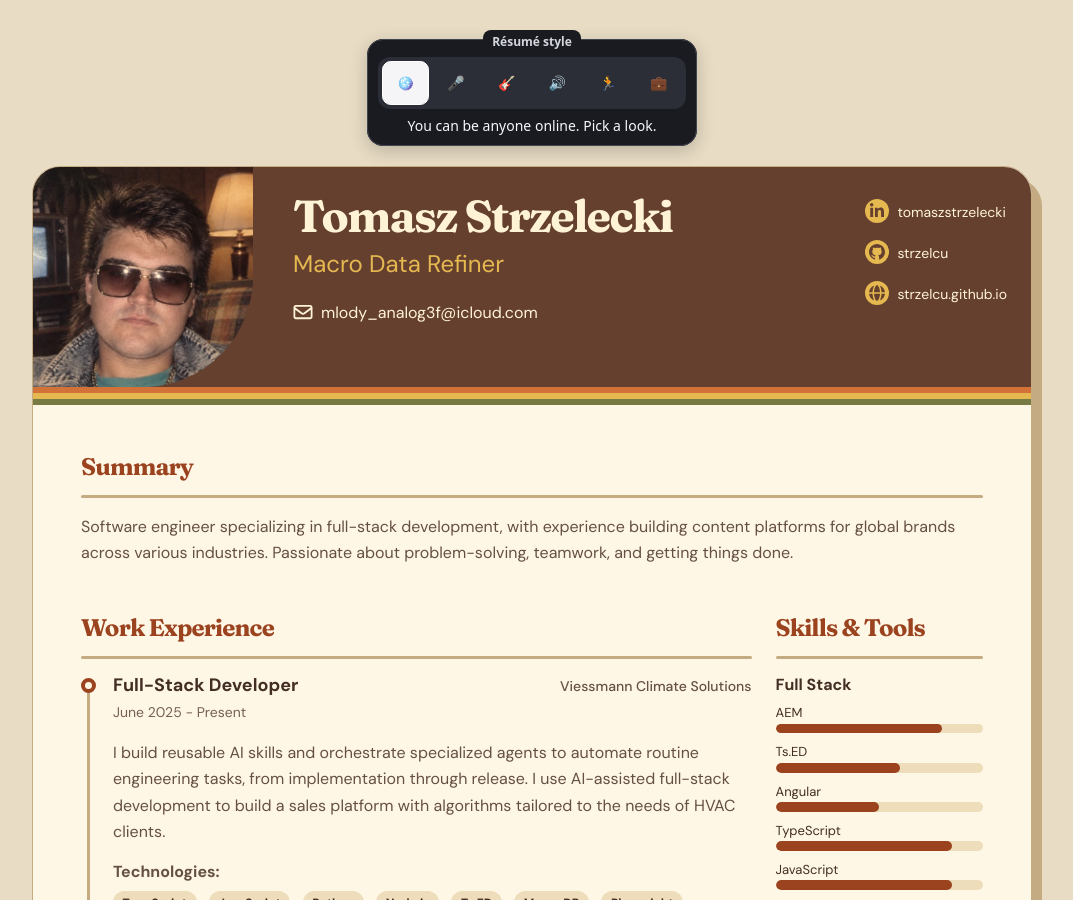
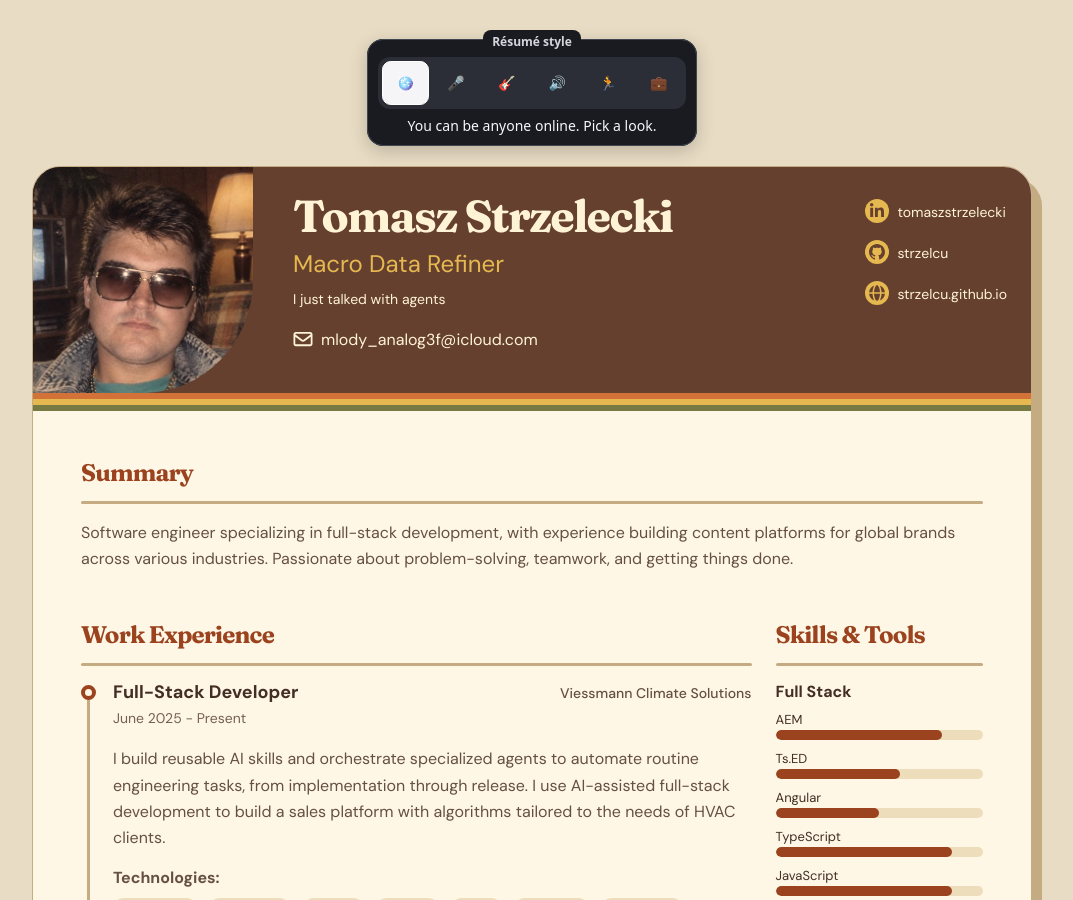
Before and after one commit to strzelcu/resume, a Jekyll site: the page built from index.markdown, in a window 1280 px wide and 900 px high. Shown: the whole window, without its empty margins (108-1181 px from the left). Built offline with Jekyll 4.4.1, drawn with Linux system fonts in a browser that asks for light colours.

Commit message:
Add a configurable résumé header subtitle

```diff
--- a/_data/data.yml
+++ b/_data/data.yml
@@ -1,4 +1,5 @@
 header:
+  subtitle: "I just talked with agents"
   # Profile information
   avatar: github-avatar.jpg
   email: mlody_analog3f@icloud.com
--- a/_includes/header.html
+++ b/_includes/header.html
@@ -5,7 +5,10 @@
         <div class="flex-grow-1 p-4 d-flex flex-column flex-md-row mx-auto mx-lg-0">
             <div class="primary-info">
                 <h1 class="name mt-0 mb-1">{{ site.author }}</h1>
-                <div class="title mb-3">{{ site.tagline }}</div>
+                <div class="title {% if header.subtitle and header.subtitle != empty %}mb-1{% else %}mb-3{% endif %}">{{ site.tagline }}</div>
+                {% if header.subtitle and header.subtitle != empty %}
+                <p class="small mb-3">{{ header.subtitle | escape }}</p>
+                {% endif %}
                 <ul id="contact-info" class="list-unstyled">
                     <li class="mb-2"><a href="mailto:{{ header.email }}"><i class="fa-regular fa-envelope fa-fw me-2"
                                 data-fa-transform="grow-3"></i>{{ header.email }}</a></li>
```
